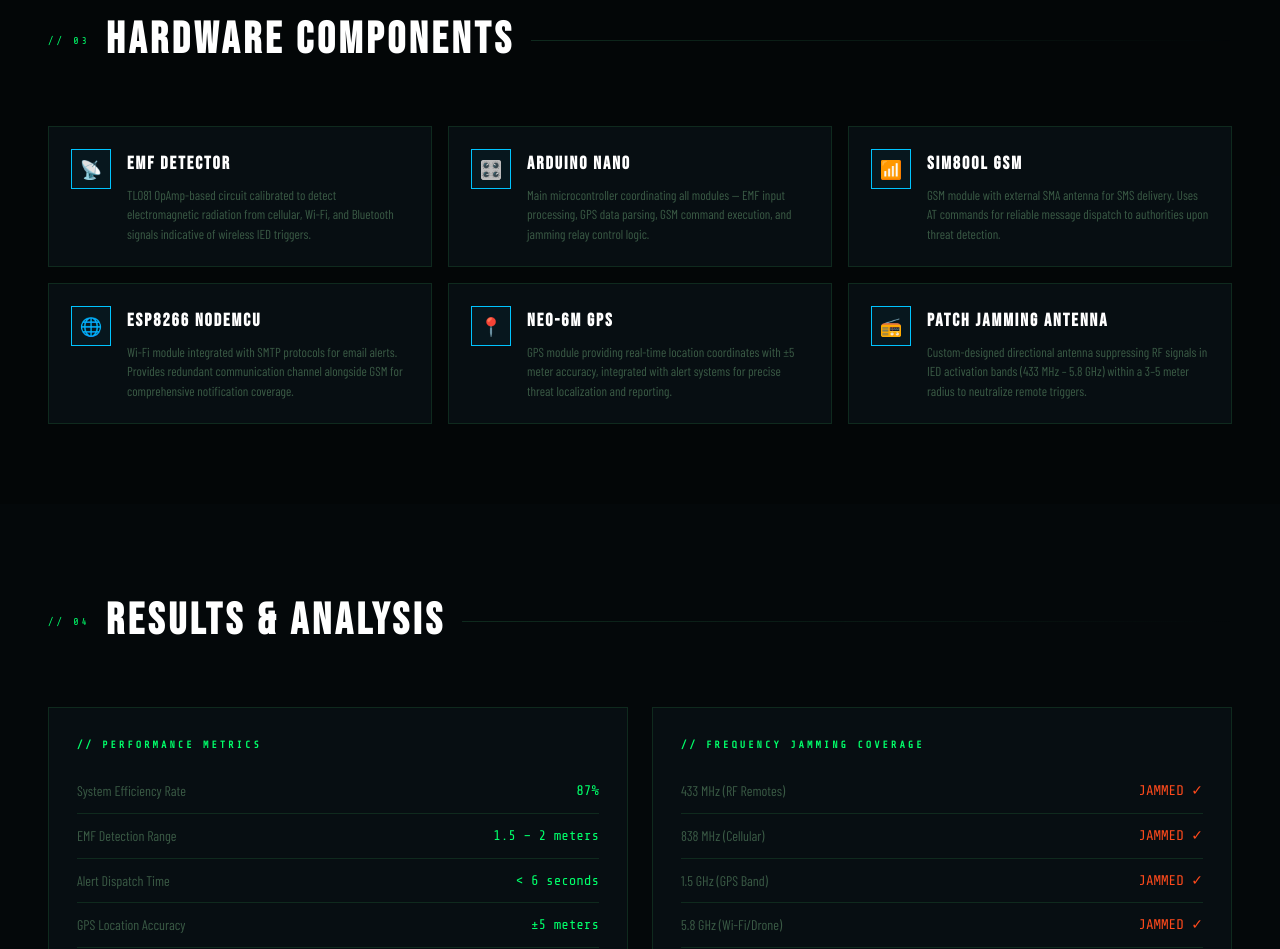
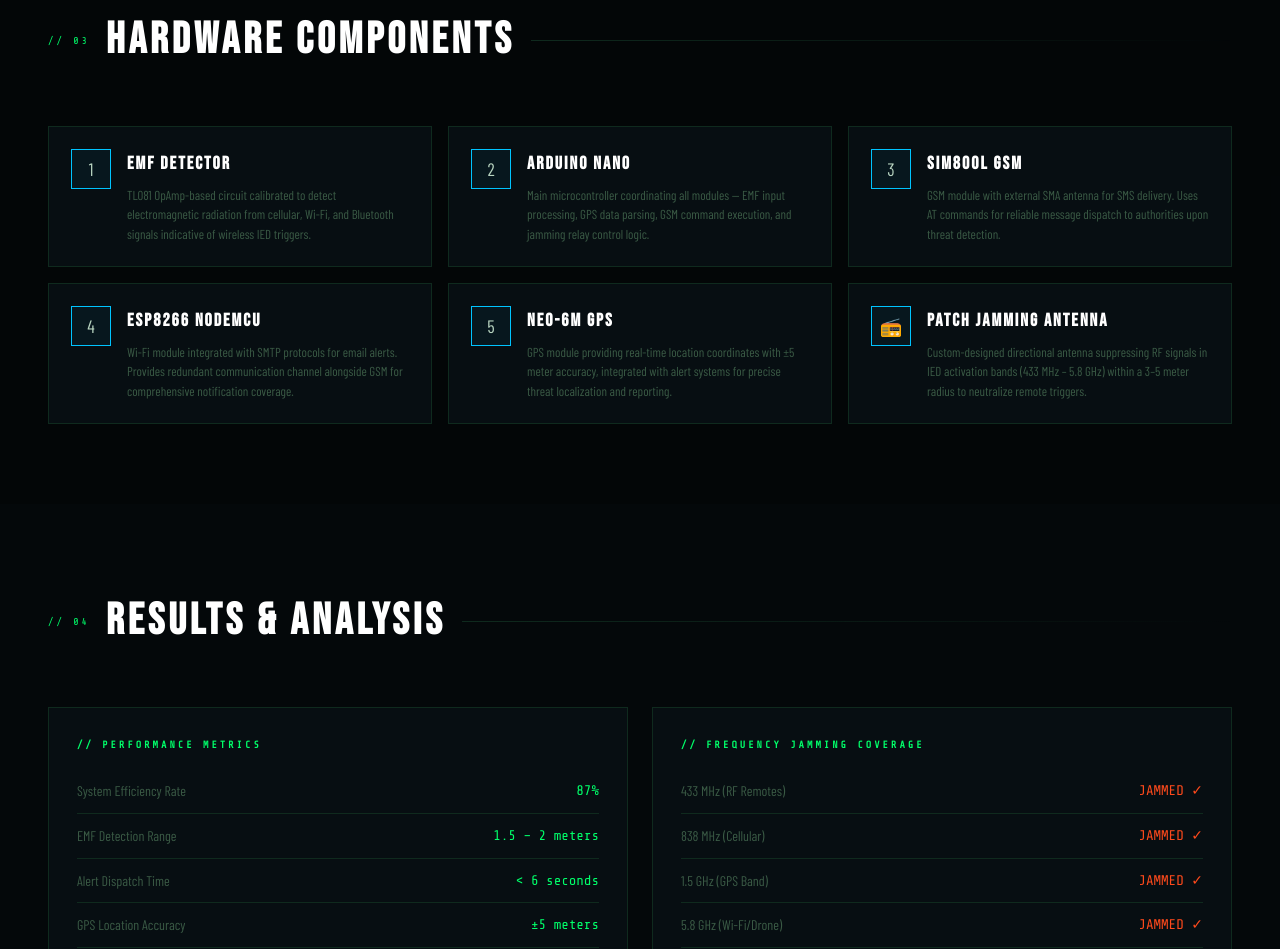
Before and after one commit to Jaishnu07/secure, a plain HTML site: page index.html in a window 1280 px wide. Shown: the part 2111-3060 px from the top of the page. Drawn offline with nearby package versions, Linux system fonts and the light colour scheme; a web font is replaced by a local one.

Commit message:
Update index.html

```diff
--- a/index.html
+++ b/index.html
@@ -477,35 +477,35 @@
   </div>
   <div class="comp-grid fade-in">
     <div class="comp-card">
-      <div class="comp-icon">📡</div>
+      <div class="comp-icon">1</div>
       <div>
         <h3>EMF Detector</h3>
         <p>TL081 OpAmp-based circuit calibrated to detect electromagnetic radiation from cellular, Wi-Fi, and Bluetooth signals indicative of wireless IED triggers.</p>
       </div>
     </div>
     <div class="comp-card">
-      <div class="comp-icon">🎛️</div>
+      <div class="comp-icon">2</div>
       <div>
         <h3>Arduino Nano</h3>
         <p>Main microcontroller coordinating all modules — EMF input processing, GPS data parsing, GSM command execution, and jamming relay control logic.</p>
       </div>
     </div>
     <div class="comp-card">
-      <div class="comp-icon">📶</div>
+      <div class="comp-icon">3</div>
       <div>
         <h3>SIM800L GSM</h3>
         <p>GSM module with external SMA antenna for SMS delivery. Uses AT commands for reliable message dispatch to authorities upon threat detection.</p>
       </div>
     </div>
     <div class="comp-card">
-      <div class="comp-icon">🌐</div>
+      <div class="comp-icon">4</div>
       <div>
         <h3>ESP8266 NodeMCU</h3>
         <p>Wi-Fi module integrated with SMTP protocols for email alerts. Provides redundant communication channel alongside GSM for comprehensive notification coverage.</p>
       </div>
     </div>
     <div class="comp-card">
-      <div class="comp-icon">📍</div>
+      <div class="comp-icon">5</div>
       <div>
         <h3>NEO-6M GPS</h3>
         <p>GPS module providing real-time location coordinates with ±5 meter accuracy, integrated with alert systems for precise threat localization and reporting.</p>
```
